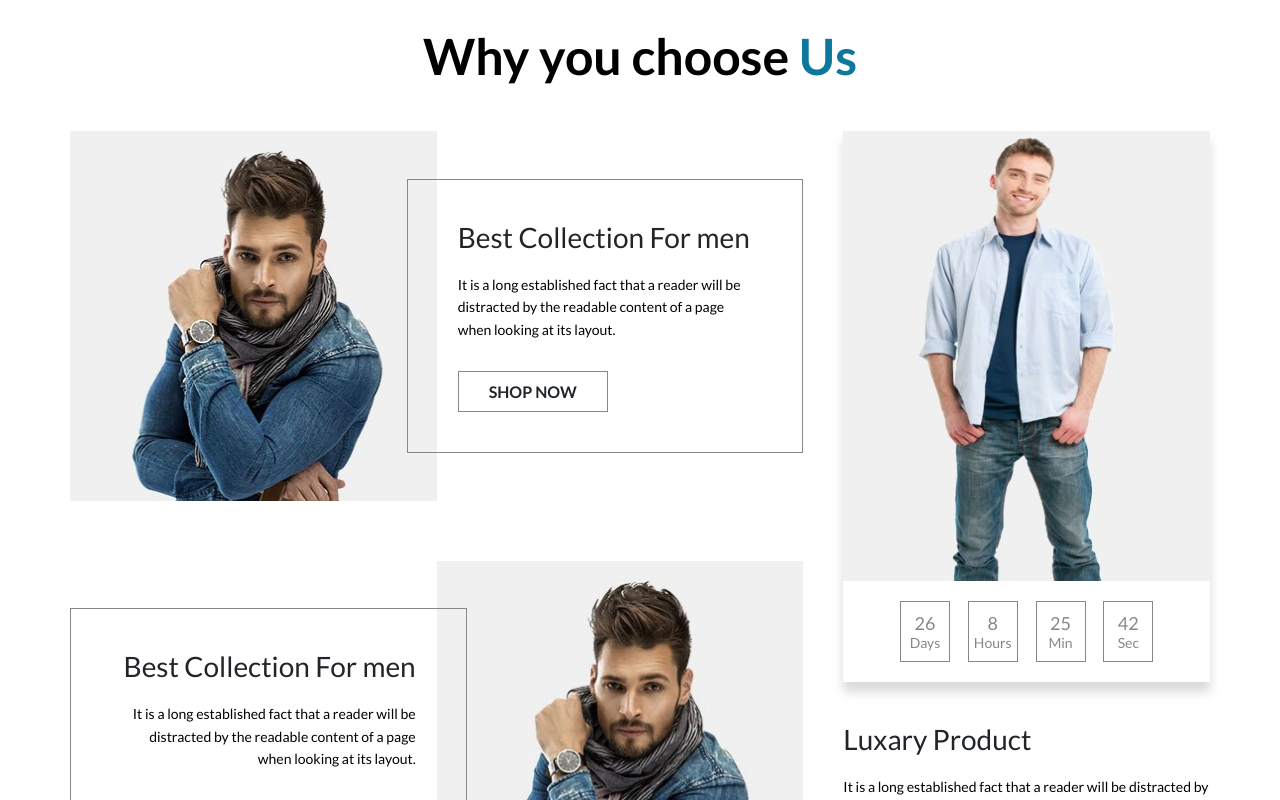
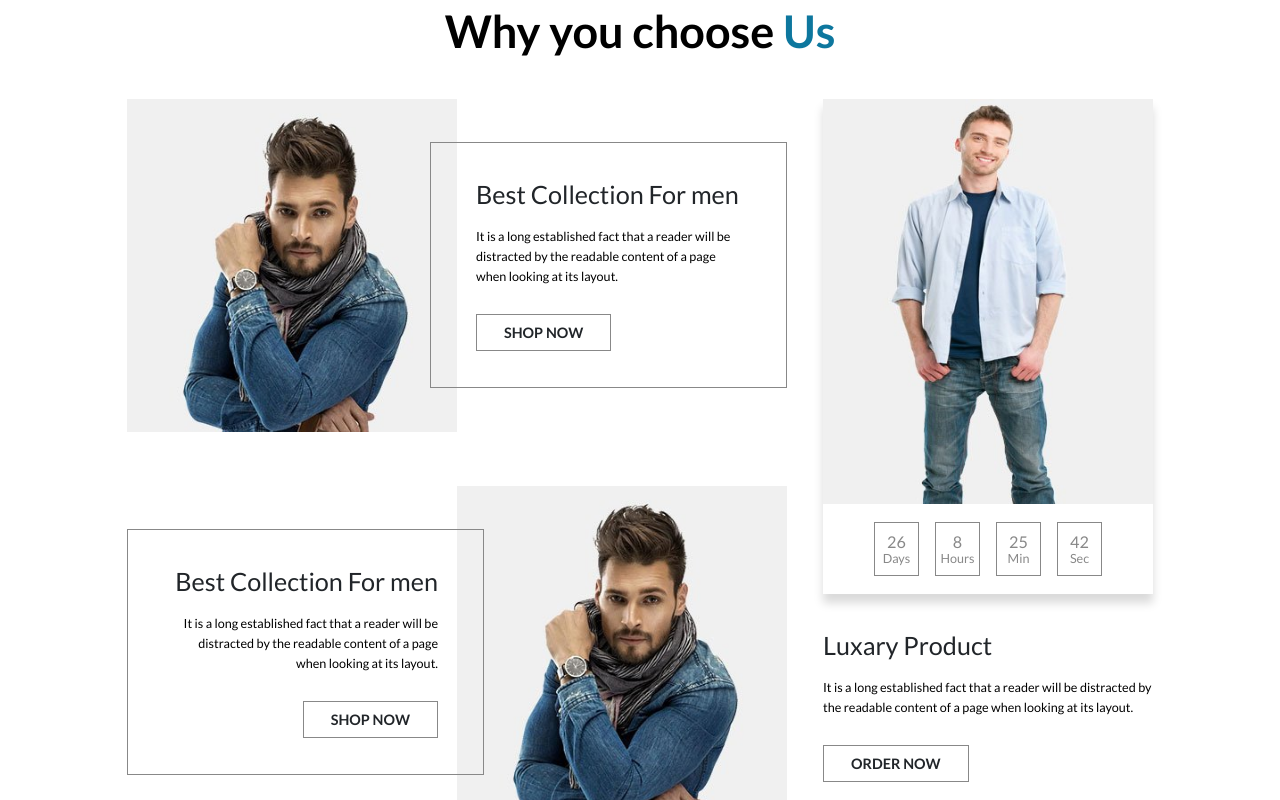
Before and after one commit to rafiurrafi/good-hope-commerce, a React (Create React App) app: page / in a window 1280 px wide. Shown: the part 920-1720 px from the top of the page. Built offline with nearby package versions, Linux system fonts and the light colour scheme; no server answers.

Commit message:
make homepage responsive

```diff
--- a/src/app.scss
+++ b/src/app.scss
@@ -47,20 +47,27 @@ button {
     outline: none;
   }
 }
-// XX-Large devices (larger desktops, 1400px and up)
 @media (min-width: 1400px) {
+  html {
+    font-size: 75%;
+  }
 }
-// X-Large devices (large desktops, 1200px and up)
 @media (max-width: 1200px) {
+  html {
+    font-size: 62.5%;
+  }
 }
-// Large devices (desktops, 992px and up)
 @media (min-width: 992px) {
+  html {
+    font-size: 56.25%;
+  }
 }
-// Medium devices (tablets, 768px and up)
 @media (max-width: 768px) {
+  html {
+    font-size: 50%;
+  }
 }
 
-// Small devices (landscape phones, 576px and up)
 @media (max-width: 576px) {
 }
 
@@ -72,7 +79,7 @@ button {
 @media (max-width: 1200px) {
 }
 // Large devices (desktops, 992px and up)
-@media (min-width: 992px) {
+@media (max-width: 992px) {
 }
 // Medium devices (tablets, 768px and up)
 @media (max-width: 768px) {
--- a/src/componentns/footer/footer.style.scss
+++ b/src/componentns/footer/footer.style.scss
@@ -7,6 +7,11 @@
     display: grid;
     grid-template-columns: repeat(4, 1fr);
     grid-gap: 3rem;
+    @media (max-width: 768px) {
+      display: block;
+      width: 70%;
+      margin-left: 15%;
+    }
   }
   h1 {
     margin-bottom: 3rem;
@@ -33,6 +38,12 @@
       width: 30%;
       margin-right: 3%;
       margin-bottom: 0.7rem;
+      @media (max-width: 768px) {
+        width: 17%;
+        &:last-of-type {
+          display: none;
+        }
+      }
     }
   }
   &__input {
@@ -51,9 +62,9 @@
       flex: 1;
       background-color: #494949;
       font-size: 2rem;
-      padding: 0.2rem;
       border: none;
       color: white;
+      align-self: stretch;
       &:hover {
         color: var(--color-primary);
       }
@@ -62,6 +73,12 @@
   &__social-icons {
     display: flex;
     justify-content: space-between;
+    @media (max-width: 768px) {
+      display: block;
+      & > * {
+        margin-right: 1.5rem;
+      }
+    }
   }
   &__icon {
     color: white;
--- a/src/componentns/single-fashion/single-fashion.style.scss
+++ b/src/componentns/single-fashion/single-fashion.style.scss
@@ -1,6 +1,10 @@
 .single-fashion {
   display: flex;
   margin-bottom: 6rem;
+  @media (max-width: 576px) {
+    display: block;
+  }
+
   &__img {
     flex: 0 0 50%;
     img {
@@ -16,14 +20,40 @@
     position: relative;
     z-index: 2;
     margin-left: -3rem;
+    @media (max-width: 576px) {
+      margin-left: 0;
+      width: 80vw;
+      margin-left: 10vw;
+      border: none;
+    }
   }
   &--right &__content {
     text-align: right;
     order: 1;
     margin-left: 0;
     margin-right: -3rem;
+    @media (max-width: 576px) {
+      margin-right: 0;
+      text-align: left;
+    }
   }
   &--right &__img {
     order: 2;
   }
 }
+// XX-Large devices (larger desktops, 1400px and up)
+@media (min-width: 1400px) {
+}
+// X-Large devices (large desktops, 1200px and up)
+@media (max-width: 1200px) {
+}
+// Large devices (desktops, 992px and up)
+@media (max-width: 992px) {
+}
+// Medium devices (tablets, 768px and up)
+@media (max-width: 768px) {
+}
+
+// Small devices (landscape phones, 576px and up)
+@media (max-width: 576px) {
+}
--- a/src/pages/home/home.style.scss
+++ b/src/pages/home/home.style.scss
@@ -3,6 +3,9 @@
     display: grid;
     grid-template-columns: 2fr 1fr;
     grid-gap: 4rem;
+    @media (max-width: 992px) {
+      display: block;
+    }
   }
 }
 .product-cards-home {
@@ -12,7 +15,7 @@
 }
 .home-icons {
   display: grid;
-  grid-template-columns: repeat(4, 1fr);
+  grid-template-columns: repeat(auto-fit, minmax(18rem, 1fr));
   grid-gap: 2rem;
   margin: 6rem 0;
 }
@@ -27,6 +30,14 @@
   & > div {
     width: 70%;
     margin-left: 15%;
+    @media (max-width: 992px) {
+      width: 90%;
+      margin-left: 5%;
+    }
+    @media (max-width: 576px) {
+      width: 98%;
+      margin-left: 2%;
+    }
   }
   .slick-dots {
     text-align: center;
```
